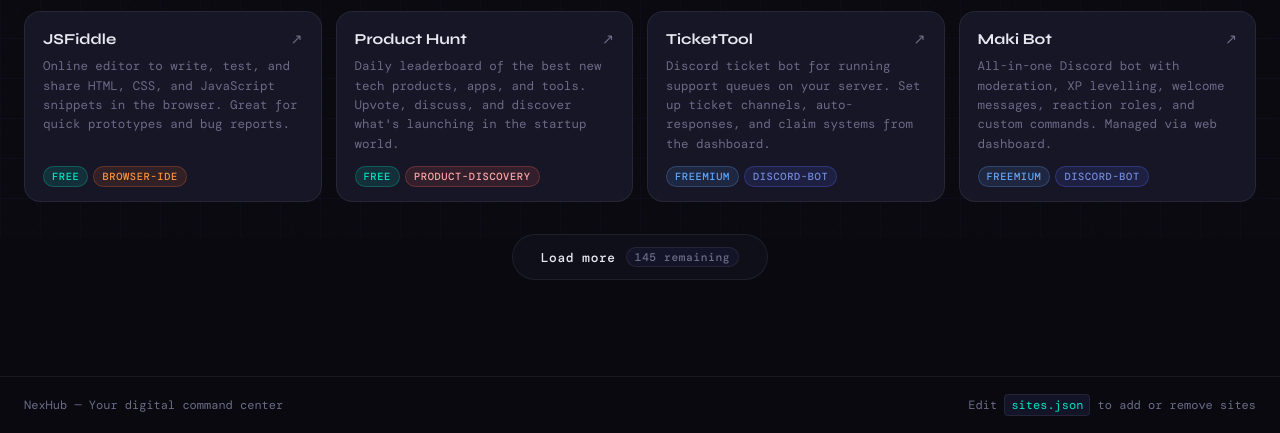
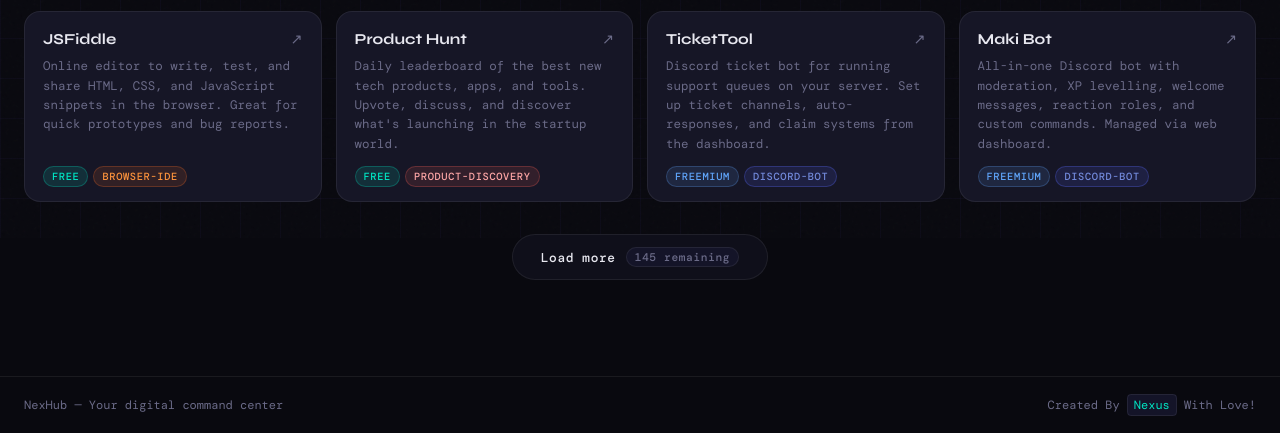
Before and after one commit to itsnexoria/linksnav, a plain HTML site: page index.html in a window 1280 px wide. Shown: the part 562-995 px from the top of the page. Drawn offline with nearby package versions, Linux system fonts and the light colour scheme; a web font is replaced by a local one.

Commit message:
Update index.html

```diff
--- a/index.html
+++ b/index.html
@@ -56,7 +56,7 @@
   <!-- FOOTER -->
   <footer class="footer">
     <span>NexHub &mdash; Your digital command center</span>
-    <span class="footer-note">Edit <code>sites.json</code> to add or remove sites</span>
+    <span class="footer-note">Created By <code>Nexus</code> With Love!</span>
   </footer>
 
   <script src="app.js"></script>
```
